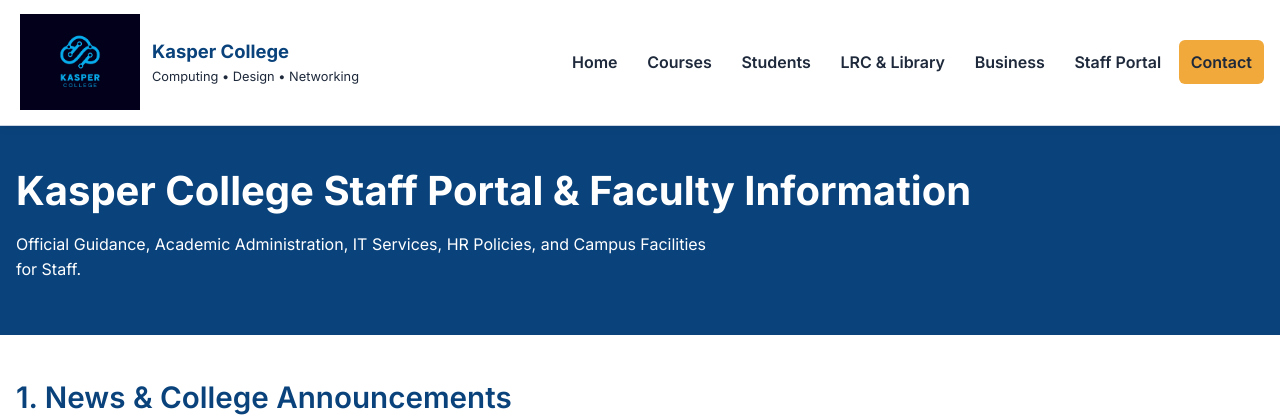
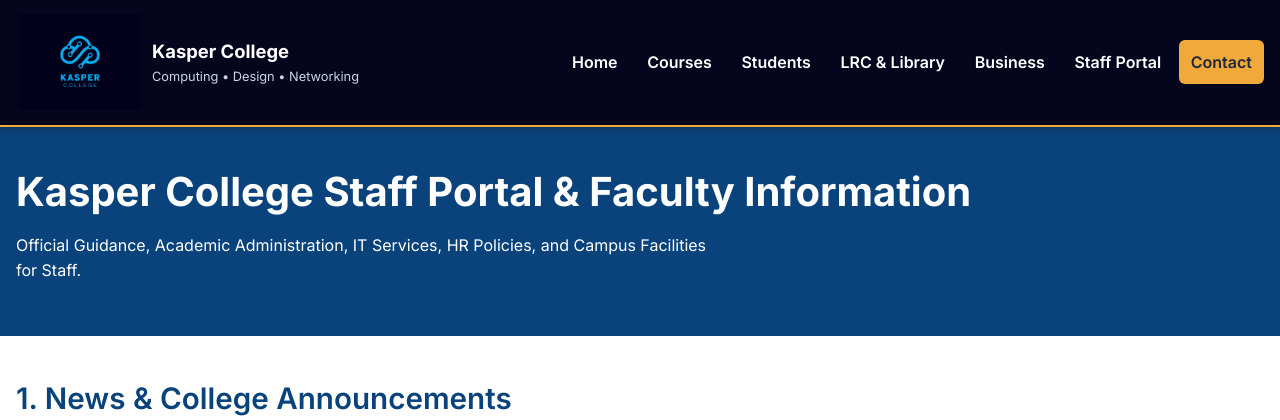
Before and after one commit to dwtson/MyRazorApp, an ASP.NET Core app: page /Staff in a window 1280 px wide. Shown: the top 420 px of the page. Run offline with ASP.NET Core 8, Linux system fonts and the light colour scheme.

Commit message:
css update

```diff
--- a/wwwroot/css/site.css
+++ b/wwwroot/css/site.css
@@ -1,8 +1,3 @@
-/* ==========================================================================
-   Kasper College - Custom Mobile-First Stylesheet (Zero CSS Frameworks)
-   Brand Tokens from Suggested-branding-style.docx
-   ========================================================================== */
-
 :root {
     --deep-blue: #0A437C;
     --deep-blue-dark: #073360;
@@ -72,7 +67,6 @@ a {
     text-underline-offset: 3px;
 }
 
-/* Pseudo-classes for interactive feedback and WCAG 2.2 AA focus rings */
 a:hover {
     color: var(--deep-blue-dark);
 }
@@ -86,7 +80,7 @@ textarea:focus-visible {
     outline-offset: 2px;
 }
 
-/* Skip Link for Keyboard / Screen Reader Accessibility */
+/* Skip Link / Screen Reader Accessibility */
 .skip-link {
     position: absolute;
     left: -9999px;
@@ -111,15 +105,14 @@ textarea:focus-visible {
     padding: 0 1rem;
 }
 
-/* 2. ID Selectors & Sticky Glassmorphic Header */
+/* 2. ID Selectors & Sticky Midnight-Navy Header matching college logo */
 #site-header {
     position: sticky;
     top: 0;
     z-index: 1000;
-    background-color: rgba(255, 255, 255, 0.94);
-    backdrop-filter: blur(12px);
-    box-shadow: 0 2px 8px rgba(0, 0, 0, 0.08);
-    border-bottom: 1px solid var(--border-grey);
+    background-color: #06051E;
+    box-shadow: 0 2px 10px rgba(0, 0, 0, 0.25);
+    border-bottom: 2px solid var(--accent-gold);
 }
 
 .header-inner {
@@ -149,16 +142,17 @@ textarea:focus-visible {
 .brand-text {
     display: flex;
     flex-direction: column;
-    color: var(--deep-blue);
+    color: var(--pure-white);
 }
 
 .brand-text strong {
     font-size: 1.15rem;
+    color: var(--pure-white);
 }
 
 .brand-text small {
     font-size: 0.8rem;
-    color: var(--slate-navy);
+    color: #CBD5E1;
 }
 
 /* Mobile Menu Button (44px minimum touch target) */
@@ -166,11 +160,11 @@ textarea:focus-visible {
     min-width: 44px;
     min-height: 44px;
     padding: 0.6rem 1rem;
-    background-color: var(--deep-blue);
-    color: var(--pure-white);
+    background-color: var(--accent-gold);
+    color: var(--slate-navy);
     border: none;
     border-radius: 6px;
-    font-weight: 600;
+    font-weight: 700;
     font-size: 1rem;
     cursor: pointer;
 }
@@ -200,13 +194,13 @@ textarea:focus-visible {
     padding: 0.5rem 0.75rem;
     text-decoration: none;
     font-weight: 600;
-    color: var(--slate-navy);
+    color: var(--pure-white);
     border-radius: 6px;
 }
 
 .nav-list a:hover {
-    background-color: var(--light-grey);
-    color: var(--deep-blue);
+    background-color: rgba(255, 255, 255, 0.12);
+    color: var(--accent-gold);
 }
 
 .nav-list a.nav-cta {
@@ -216,8 +210,8 @@ textarea:focus-visible {
 
 .nav-list a.nav-cta:hover {
     background-color: var(--accent-gold-dark);
+    color: var(--slate-navy);
 }
-
 /* 3. Hero Banner & Page Banners */
 #hero-banner {
     background-color: var(--slate-navy);
```
